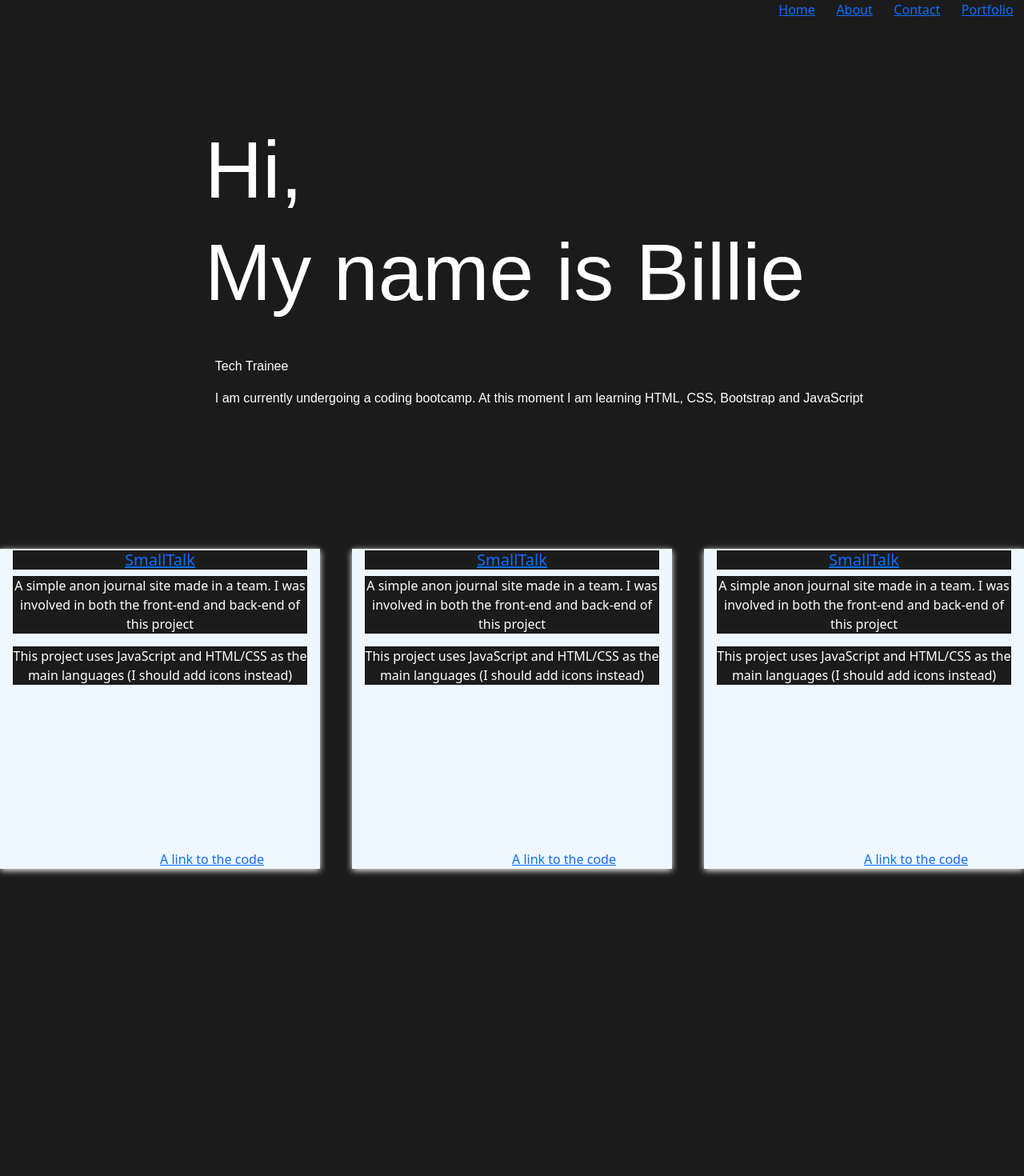
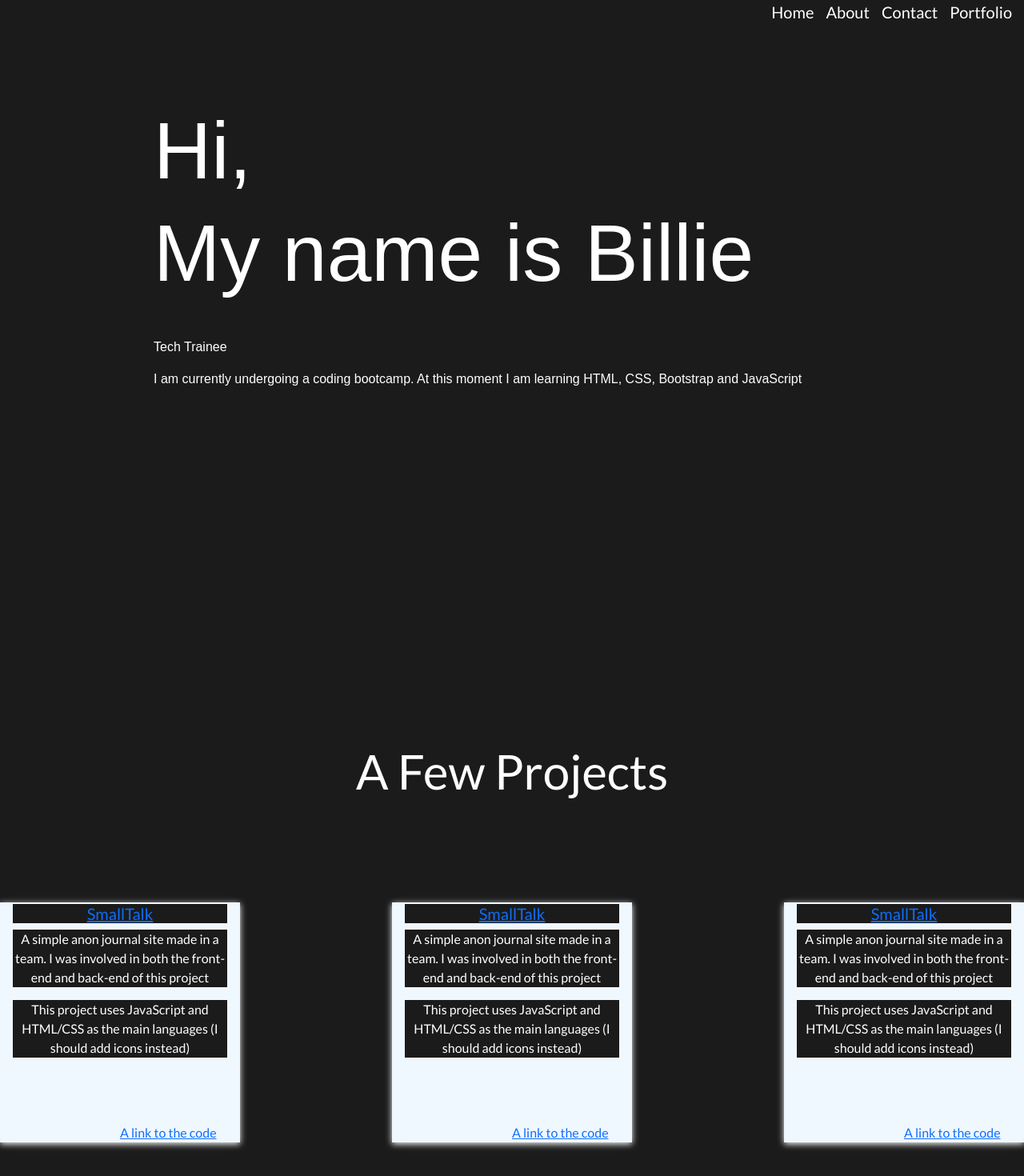
Before and after one commit to dartbill/React-Portfolio, a React (Create React App) app: page / in a window 1280 px wide. Shown: the top 1470 px of the page at 80% size. Built offline with nearby package versions, Linux system fonts and the light colour scheme.

Commit message:
some styling bits

```diff
--- a/public/index.html
+++ b/public/index.html
@@ -13,7 +13,9 @@
     integrity="sha384-9gVQ4dYFwwWSjIDZnLEWnxCjeSWFphJiwGPXr1jddIhOegiu1FwO5qRGvFXOdJZ4"
     crossOrigin="anonymous"></link>
 
-
+    <link rel="preconnect" href="https://fonts.googleapis.com">
+    <link rel="preconnect" href="https://fonts.gstatic.com" crossorigin>
+    <link href="https://fonts.googleapis.com/css2?family=Lato&display=swap" rel="stylesheet">
 
 
     <link rel="preconnect" href="https://fonts.googleapis.com">
--- a/src/components/ContactMeBtn/style.module.css
+++ b/src/components/ContactMeBtn/style.module.css
@@ -3,5 +3,5 @@
     flex-direction: column;
     justify-content: center;
     text-align: center;
-    /* margin: auto; */
+    height: 50vh;
 }
--- a/src/components/NavBar/index.js
+++ b/src/components/NavBar/index.js
@@ -10,10 +10,10 @@ export const NavBar = () => {
     return (
         <nav className={styles.Navcontainer}>
         {/* <a href='//getfutureproof.co.uk/' target="_blank" rel="noopener noreferrer"> futureproof </a> */}
-        <NavLink to='/'>Home</NavLink>
-        <NavLink to='/about'>About</NavLink>
-        <NavLink to='/contact'>Contact</NavLink>
-        <NavLink to='/portfolio'>Portfolio</NavLink>
+        <NavLink className={styles.textColor} to='/'>Home</NavLink>
+        <NavLink className={styles.textColor} to='/about'>About</NavLink>
+        <NavLink className={styles.textColor} to='/contact'>Contact</NavLink>
+        <NavLink className={styles.textColor} to='/portfolio'>Portfolio</NavLink>
         {/* <BackButton /> */}
     </nav>
     )
--- a/src/components/NavBar/style.module.css
+++ b/src/components/NavBar/style.module.css
@@ -1,7 +1,18 @@
 .Navcontainer{
   display: flex;
   flex-flow: row wrap;
-  justify-content: space-around;
-  width: 25%;
-  margin-left: auto;
+  justify-content: flex-end;
+  font-size: 20px;
+  width: 100%;
+  height: 30px;
+  margin-right: auto;
+  position: fixed;
+  top: 0;
+  z-index: 1;
 }
+
+.textColor{
+  color: white;
+  margin-right: 15px;
+  text-decoration: none;
+}
--- a/src/components/PortfolioCard/style.module.css
+++ b/src/components/PortfolioCard/style.module.css
@@ -15,8 +15,8 @@
 }
 
   .container {
-    width: 400px;
-    height: 400px;
+    width: 300px;
+    height: 300px;
     background-color: aliceblue;
     padding: 2px 16px;
     position: relative;
--- a/src/components/ShortAboutMe/style.module.css
+++ b/src/components/ShortAboutMe/style.module.css
@@ -13,4 +13,6 @@
 
 .title{
     text-align: center;
+    font-size: 60px;
+    margin-bottom: 10%;
 }
--- a/src/components/Title/index.js
+++ b/src/components/Title/index.js
@@ -7,7 +7,7 @@ export const Title = () => {
 
     return (
     <>
-    <div>
+    <div className={styles.mainContainer}>
 
     <div className={styles.container}>
         <h1 className={styles.homepage}  >Hi, </h1>
--- a/src/components/Title/style.module.css
+++ b/src/components/Title/style.module.css
@@ -1,8 +1,16 @@
+*{
+    font-family: 'Lato', sans-serif;
+}
+
+.mainContainer{
+    margin-top:x;
+    height: 100vh;
+}
 
 .homepage{
     display: flex;
     position: relative;
-    margin-left: 20%;
+    margin-left: 15%;
     margin-right: auto;
     text-align: left;
     font-size: 100px;
@@ -18,11 +26,11 @@
 .paraContainer{
     display: block;
     margin-top: 3vw;
-    height: 30vh;
+    height: 40vh;
 }
 
 .para{
     margin-top: 0;
-    margin-left: 21%;
+    margin-left: 15%;
     font-family: 'Josefin Sans', sans-serif;
 }
--- a/src/layout/Header/style.module.css
+++ b/src/layout/Header/style.module.css
@@ -1,4 +1,4 @@
 .container{
     /* align-items: flex-end; */
-    /* margin: auto; */
+
 }
--- a/src/pages/Home/index.js
+++ b/src/pages/Home/index.js
@@ -9,6 +9,7 @@ export const HomePage = () => {
     <main>
       <title>Billie Dartnell</title>
       <Components.Title/>
+      <h2 className={styles.text} >A Few Projects</h2>
       <div className={styles.cardContainer}>
       <Components.PortfolioCard/>
       <Components.PortfolioCard/>
--- a/src/pages/Home/style.module.css
+++ b/src/pages/Home/style.module.css
@@ -4,3 +4,9 @@ flex-direction: row;
 justify-content: space-between;
 height: 100vh;
 }
+
+.text{
+    text-align: center;
+    margin-bottom: 10%;
+    font-size: 60px;
+}
```
